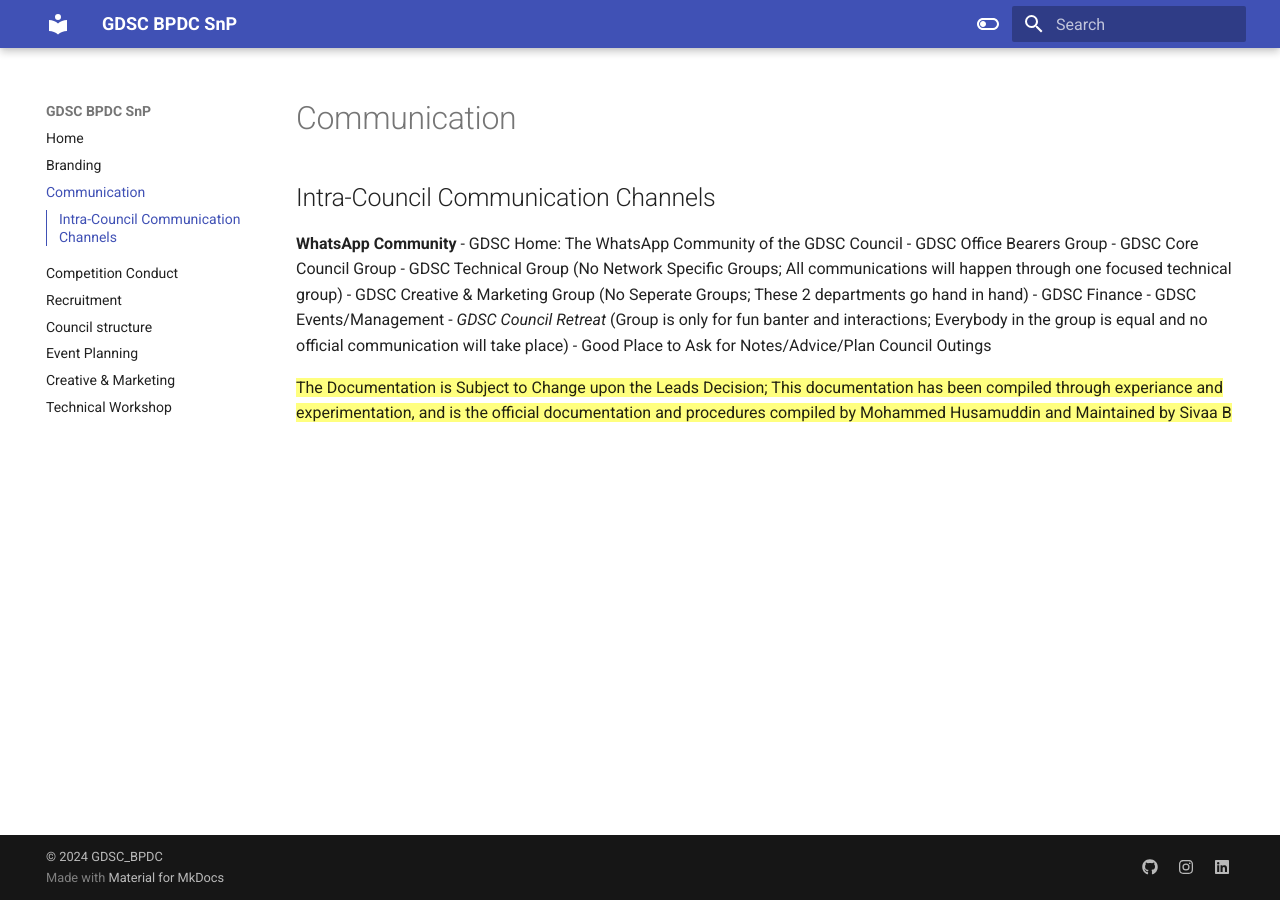
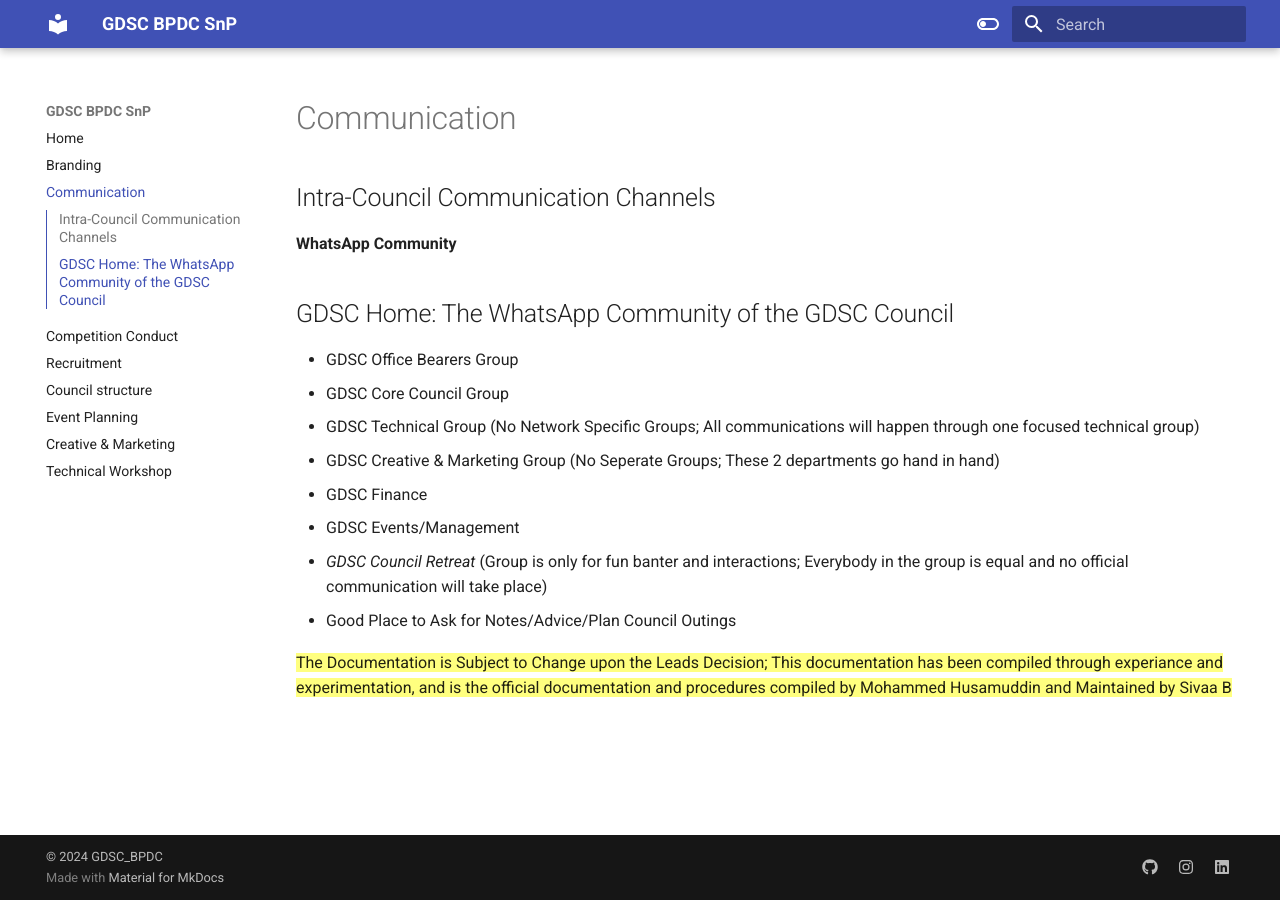
Before and after one commit to gdscbpdc/GDSC-SnP, an MkDocs documentation site: the page built from docs/communication.md, in a window 1280 px wide. Built offline with MkDocs 1.6.1 and Material for MkDocs 9.7.7, drawn with Linux system fonts in a browser that asks for light colours.

Commit message:
Update communication.md

```diff
--- a/docs/communication.md
+++ b/docs/communication.md
@@ -1,7 +1,7 @@
 ## Intra-Council Communication Channels
 
 **WhatsApp Community**
-- GDSC Home: The WhatsApp Community of the GDSC Council
+## GDSC Home: The WhatsApp Community of the GDSC Council
 - GDSC Office Bearers Group
 - GDSC Core Council Group
 - GDSC Technical Group (No Network Specific Groups; All communications will happen through one focused technical group)
```
